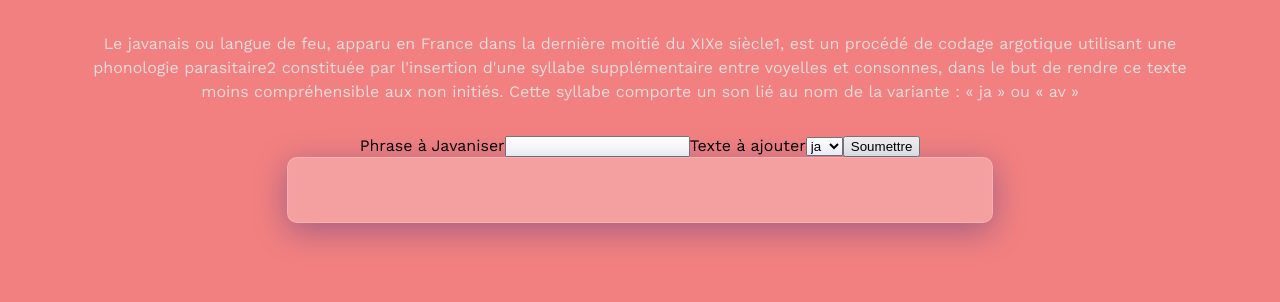
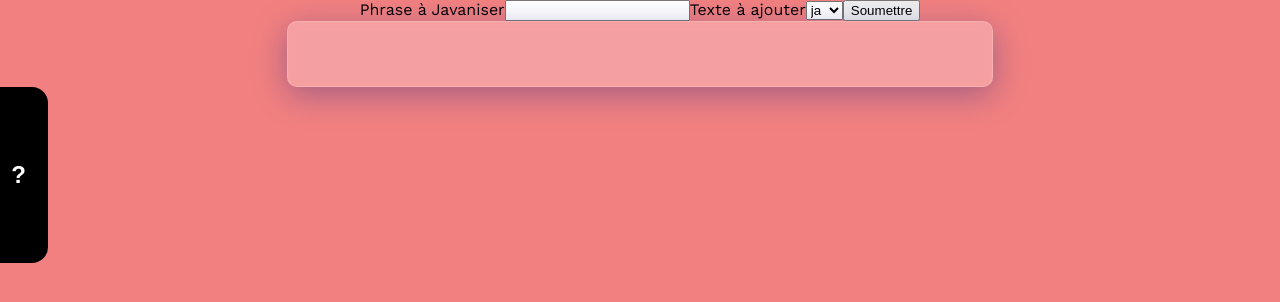
Before and after one commit to thiebautremy/generator_secretCode_TDD, a React (Create React App) app: page / in a window 1280 px wide. Shown: the top 302 px of the page. Built offline with nearby package versions, Linux system fonts and the light colour scheme.

Commit message:
add slider left

```diff
--- /dev/null
+++ b/src/components/SideMenu/sideMenu.css
@@ -0,0 +1,35 @@
+.side-menu {
+  position: relative;
+  height: 8rem;
+}
+
+/* Button speeddial */
+.side-menu button {
+  width: 30rem !important;
+  height: 11rem !important;
+  position: absolute;
+  left: -27rem;
+  border-radius: 0 1rem 1rem 0 !important;
+  background-color: black;
+  color: white;
+  border: none;
+  transition: left 0.8s ease-in-out;
+  color: white;
+  font-weight: bold;
+  display: flex;
+  justify-content: space-between;
+  align-items: center;
+}
+
+.side-menu button:hover{
+  left: 0rem !important;
+}
+
+.side-menu button p {
+  text-align: left;
+  padding-right: 0.5rem;
+}
+.side-menu button span {
+  padding: 0 1rem;
+  font-size: 1.5rem;
+}
--- /dev/null
+++ b/src/components/SideMenu/sideMenu.js
@@ -0,0 +1,22 @@
+import React from "react";
+import "./sideMenu.css";
+
+const SideMenu = () => {
+  return (
+    <aside className="side-menu">
+      <button>
+        <p>
+          Le javanais ou langue de feu, apparu en France dans la dernière moitié
+          du XIXe siècle, est un procédé de codage argotique utilisant une
+          phonologie parasitaire constituée par l'insertion d'une syllabe
+          supplémentaire entre voyelles et consonnes, dans le but de rendre ce
+          texte moins compréhensible aux non initiés. Cette syllabe comporte un
+          son lié au nom de la variante : « ja » ou « av »
+        </p>
+        <span>?</span>
+      </button>
+    </aside>
+  );
+};
+
+export default SideMenu;
--- a/src/components/header/header.css
+++ /dev/null
@@ -1,7 +0,0 @@
-.header {
-    color: rgb(231, 219, 219);
-    line-height: 1.5rem;
-}
-.header p{
-    padding: 2rem 5rem;
-}
--- a/src/components/header/header.js
+++ /dev/null
@@ -1,19 +0,0 @@
-import React from "react";
-import "./header.css";
-
-const Header = () => {
-  return (
-    <header className="header">
-      <p>
-        Le javanais ou langue de feu, apparu en France dans la dernière moitié
-        du XIXe siècle1, est un procédé de codage argotique utilisant une
-        phonologie parasitaire2 constituée par l'insertion d'une syllabe
-        supplémentaire entre voyelles et consonnes, dans le but de rendre ce
-        texte moins compréhensible aux non initiés. Cette syllabe comporte un
-        son lié au nom de la variante : « ja » ou « av »
-      </p>
-    </header>
-  );
-};
-
-export default Header;
--- a/src/index.css
+++ b/src/index.css
@@ -53,7 +53,7 @@ table {
 }
 
 html {
-	text-align: center;
+text-align: center;
   background-color: #F28080;
   font-family: WorkSans;
 }
--- a/src/pages/App.js
+++ b/src/pages/App.js
@@ -1,14 +1,14 @@
 import "./App.css";
-import Header from "../components/header/header";
 import Form from "../components/Form/form";
 import { javanais_generator } from "../services/functions";
+import SideMenu from "../components/SideMenu/sideMenu";
 
 function App() {
   console.log(javanais_generator("François Hollande", "av"));
   return (
     <div className="App">
-      <Header />
       <Form />
+      <SideMenu />
     </div>
   );
 }
```
Also changed, not shown: 1 other file (tests, documents, lock files or other folders).
